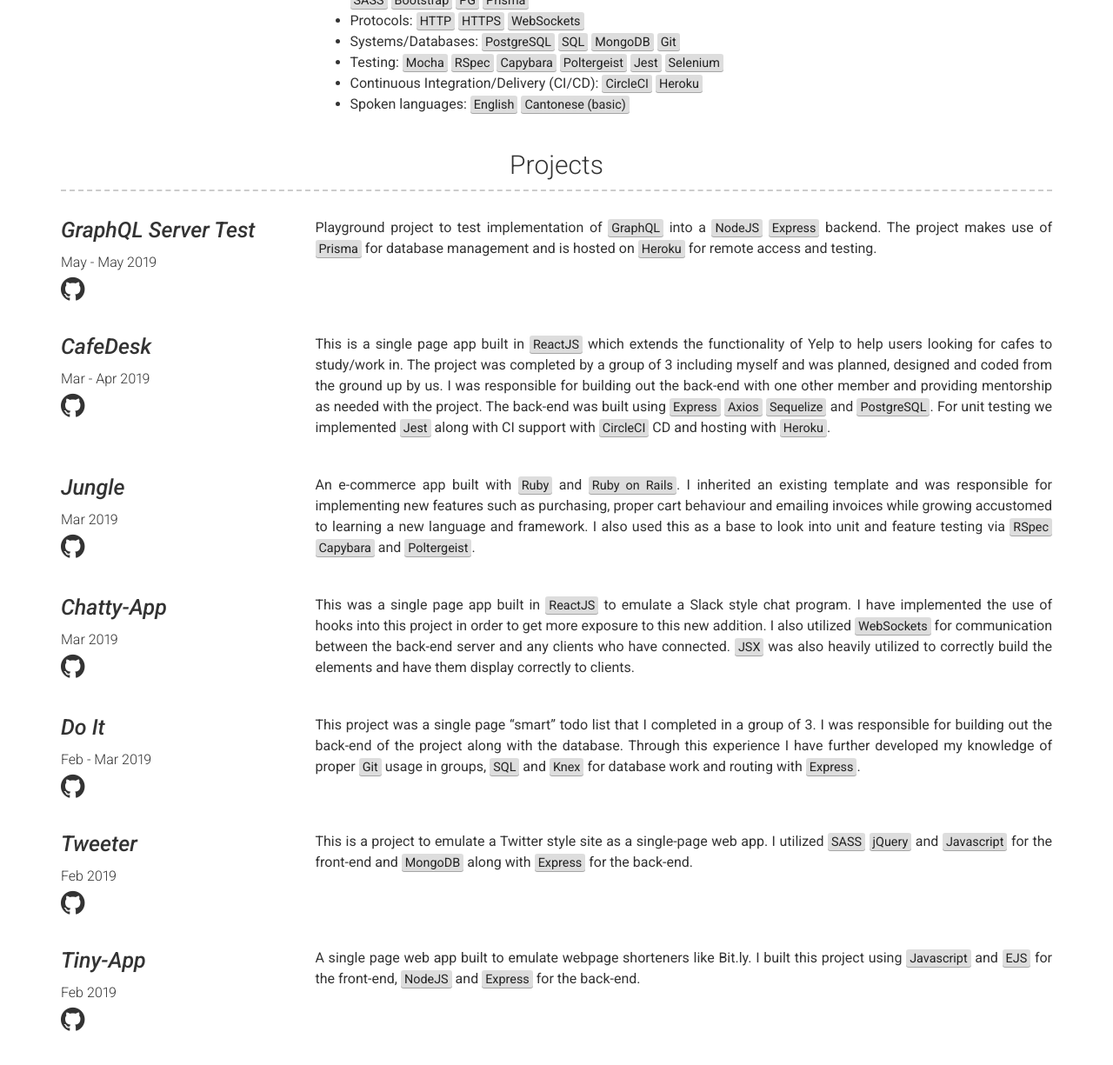
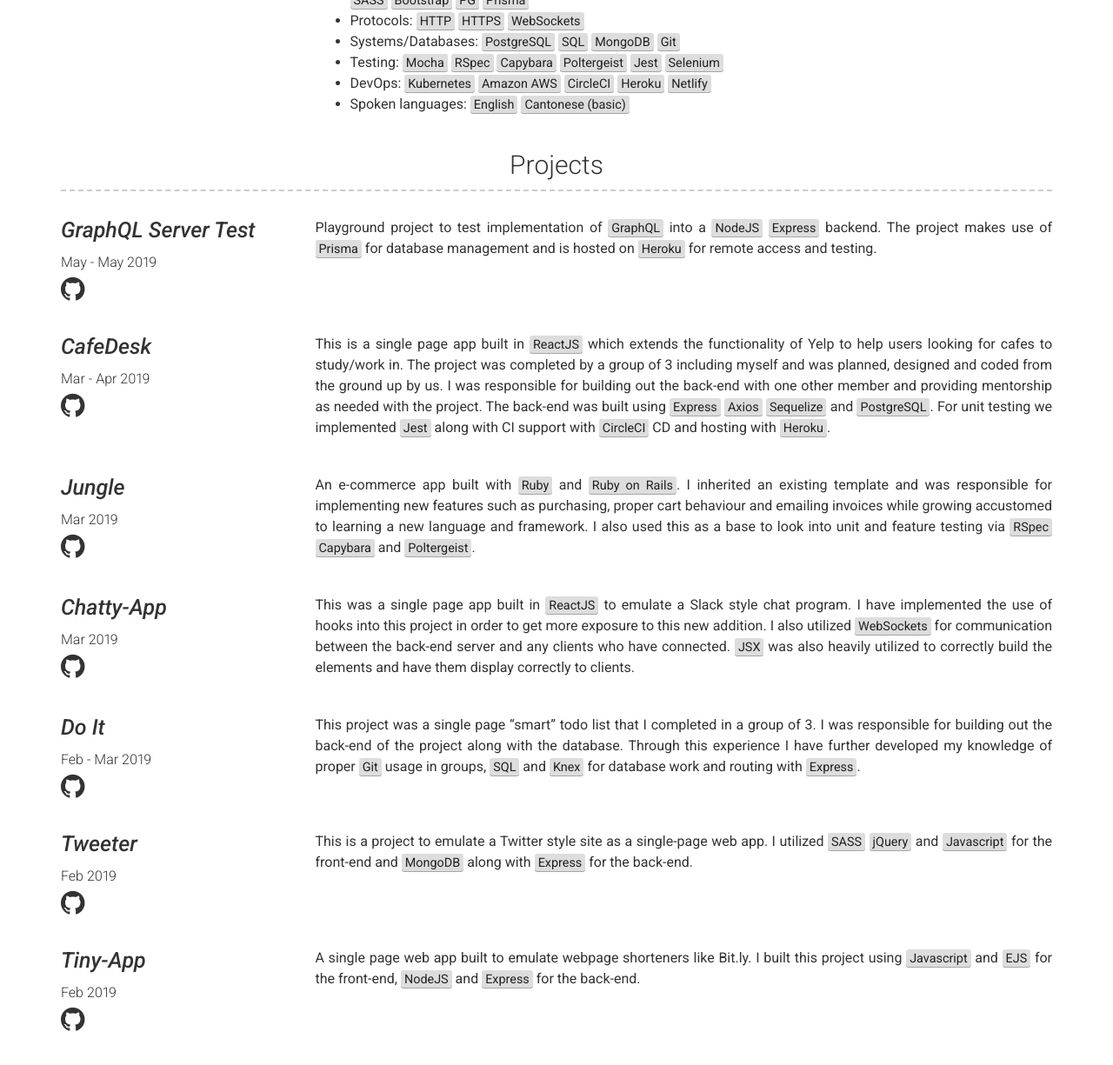
Before and after one commit to YvesDesjardins/YvesDesjardins.github.io, a Jekyll site: the page built from index.md, in a window 1280 px wide and 1400 px high, scrolled down 359 px, cut to the strip 174-1399 px from the top of the window. Shown: the whole strip at 87% size. Built offline with Jekyll 4.4.1, drawn with Linux system fonts in a browser that asks for light colours; some of the changed text lies outside the part shown.

Commit message:
add devops and related skills

```diff
--- a/_config.yml
+++ b/_config.yml
@@ -26,7 +26,7 @@
     - Protocols: <mark>HTTP</mark> <mark>HTTPS</mark> <mark>WebSockets</mark>
     - Systems/Databases: <mark>PostgreSQL</mark> <mark>SQL</mark> <mark>MongoDB</mark> <mark>Git</mark>
     - Testing: <mark>Mocha</mark> <mark>RSpec</mark> <mark>Capybara</mark> <mark>Poltergeist</mark> <mark>Jest</mark> <mark>Selenium</mark>
-    - Continuous Integration/Delivery (CI/CD): <mark>CircleCI</mark> <mark>Heroku</mark>
+    - DevOps: <mark>Kubernetes</mark> <mark>Amazon AWS</mark> <mark>CircleCI</mark> <mark>Heroku</mark> <mark>Netlify</mark>
     - Spoken languages: <mark>English</mark> <mark>Cantonese (basic)</mark>
 
 # Projects Section
--- a/_data/experience.yml
+++ b/_data/experience.yml
@@ -1,9 +1,9 @@
 - company: The Perk
   link: getperk.co
-  job_title: Full Stack Developer
+  job_title: Full Stack Developer / DevOps
   dates: May 2019 - Current
   description: | # this will include new lines to allow paragraphs
-    Full stack developer with The Perk. Working with <mark>NodeJS</mark> <mark>GraphQL</mark> <mark>Express</mark> <mark>Knex</mark> <mark>Bookshelf</mark> <mark>Apollo Server</mark> <mark>CircleCI</mark> <mark>Selenium</mark>
+    Full stack developer with The Perk. Working with <mark>NodeJS</mark> <mark>GraphQL</mark> <mark>Express</mark> <mark>Knex</mark> <mark>Bookshelf</mark> <mark>Apollo Server</mark> <mark>CircleCI</mark> <mark>Selenium</mark> <mark>Kubernetes</mark> <mark>Amazon AWS</mark>
 
 - company: CIBC
   link: cibc.com
```
